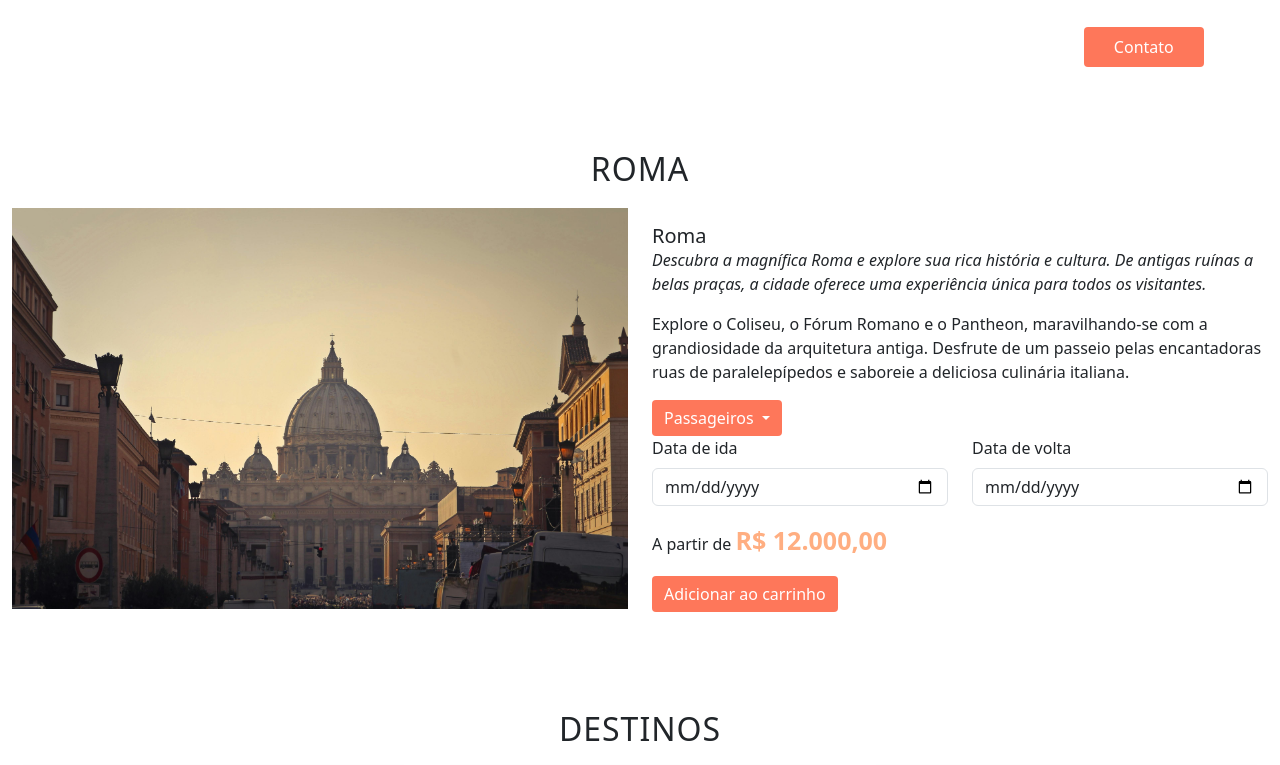
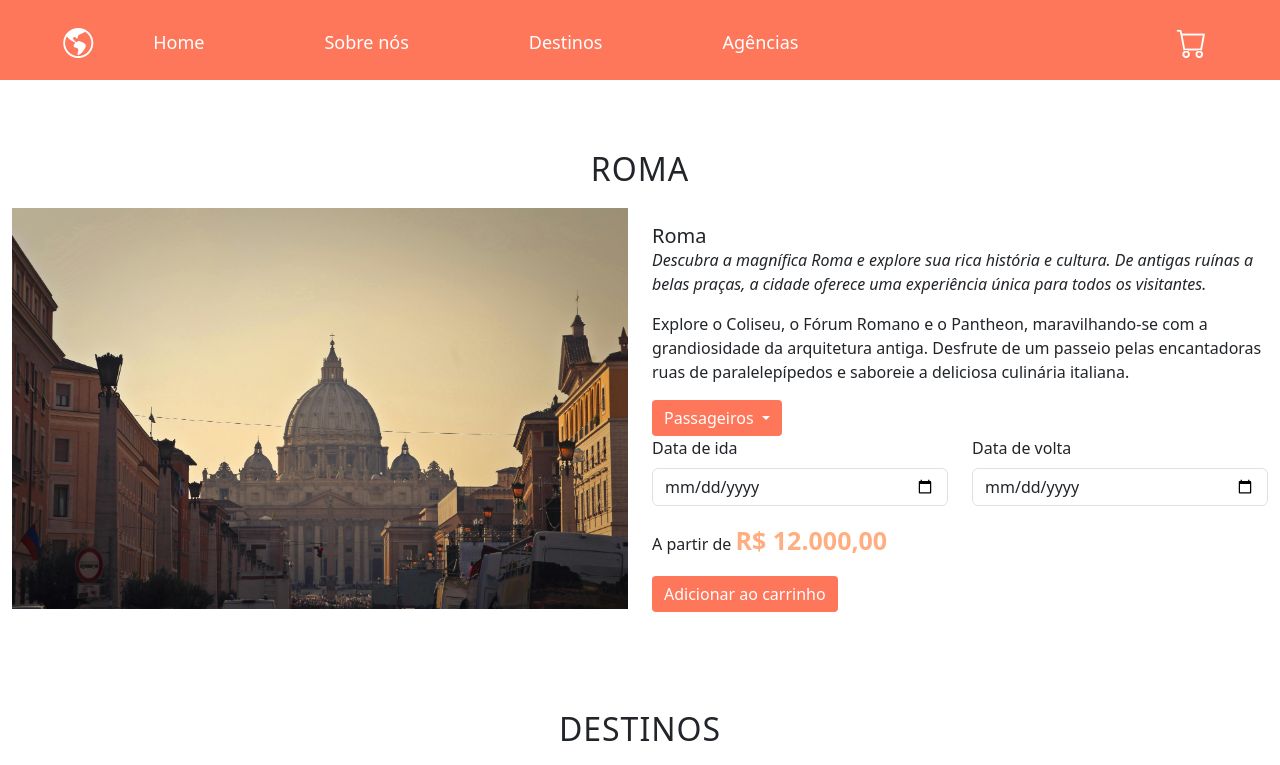
Before and after one commit to AngeloHO/turismo, a plain HTML site: page roma.html in a window 1280 px wide. Shown: the top 765 px of the page. Drawn offline with nearby package versions, Linux system fonts and the light colour scheme.

Commit message:
ajustando header

```diff
--- a/roma.html
+++ b/roma.html
@@ -12,30 +12,27 @@
 </head>
 
 <body>
-    <header id="header">
+    <div class="header2">
         <div class="container">
-            <div class="flex">
+            <div class="d-flex align-items-center justify-content-between">
                 <a href="index.html"><i class="bi bi-globe-americas"></i></a>
                 <nav>
-                    <ul>
-                        <li>
-                            <a href="index.html">Home</a>
-                            <a href="#about">Sobre nós</a>
-                            <a href="#destinos">Destinos</a>
-                            <a href="#agencias">Agências</a>
-                        </li>
+                    <ul class="d-flex list-unstyled mb-0">
+                        <li><a href="index.html">Home</a></li>
+                        <li><a href="#about">Sobre nós</a></li>
+                        <li><a href="#destinos">Destinos</a></li>
+                        <li><a href="#agencias">Agências</a></li>
                     </ul>
                 </nav>
-                <div class="carrinho">
-                    <a href="#" data-bs-toggle="modal" data-bs-target="#carrinhoModal"><i class="bi bi-cart"></i><span
-                            id="carrinhoBadge" class="badge bg-danger rounded-pill" style="display: none;">0</span></a>
-                </div>
-                <div class="btn">
-                    <a href=""><button class="btn-contato">Contato</button></a>
+                <div class="carrinho ms-auto">
+                    <a href="#" data-bs-toggle="modal" data-bs-target="#carrinhoModal">
+                        <i class="bi bi-cart"></i>
+                        <span id="carrinhoBadge" class="badge bg-danger rounded-pill" style="display: none;">0</span>
+                    </a>
                 </div>
             </div>
         </div>
-    </header>
+    </div>
 
 
     <section id="about" class="about main-content">
--- a/style.css
+++ b/style.css
@@ -462,5 +462,54 @@ h2 span {
 }
 
 .btn-padrao:hover {
-    background-color: #FE775A; /* Manter a mesma cor de fundo ao passar o mouse */
+    background-color: #FE775A;
+    /* Manter a mesma cor de fundo ao passar o mouse */
 }
+
+
+
+.header2 {
+    width: 100%;
+    height: 80px;
+    padding: 20px 4%;
+    position: fixed;
+    top: 0;
+    left: 0;
+    transition: 1s;
+    z-index: 1000;
+    background-color: #FE775A;
+}
+
+.header2.rolagem {
+    background-color: grey;
+    padding: 3px 2%;
+}
+
+.header2 i {
+    font-size: 30px;
+    color: white;
+}
+
+.header2 ul {
+    text-decoration: none;
+    list-style-type: none;
+    padding: 0;
+    margin: 0;
+}
+
+.header2 ul li {
+    display: inline;
+    margin: 0 20px;
+}
+
+.header2 ul li a {
+    text-decoration: none;
+    color: white;
+    font-size: 18px;
+    margin: 0 40px;
+}
+
+.header2 .carrinho {
+    margin-right: 10px;
+    margin-left: auto;
+}
```
Also changed, not shown: compra.html (+4 -2 lines), ibiza.html (+13 -17 lines), index.html (+0 -3 lines), londres.html (+13 -16 lines), macchupicchu.html (+13 -16 lines), newyork.html (+13 -16 lines), suica.html (+14 -16 lines).
